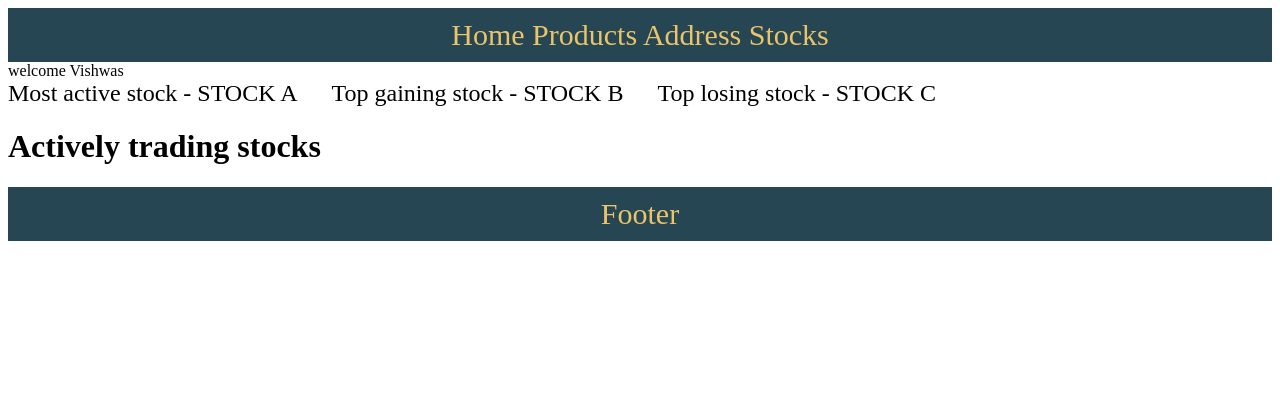
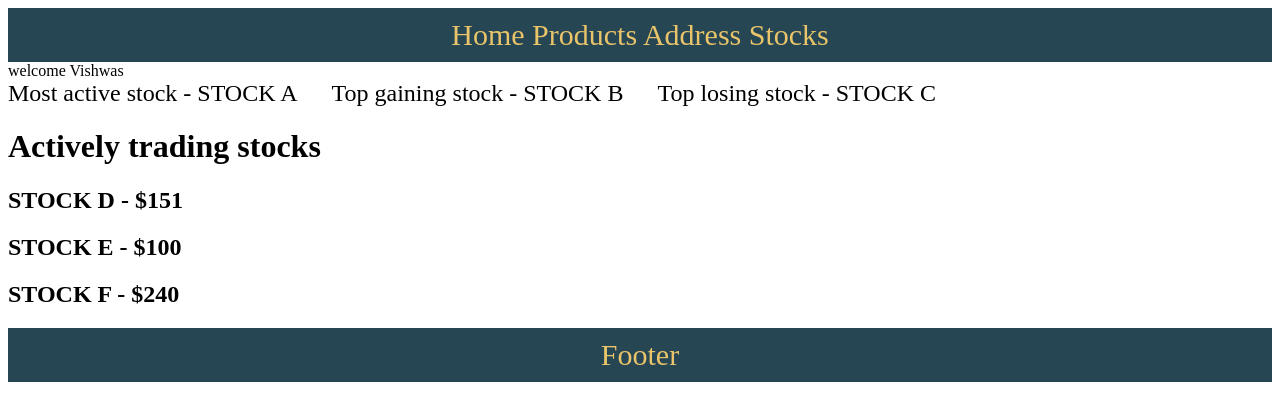
Before and after one commit to surtich/sveltekit-2024, a SvelteKit app: page /stocks in a window 1280 px wide. Shown: the top 420 px of the page. Built offline with nearby package versions, Linux system fonts and the light colour scheme; data requests are answered from the project's data file.

Commit message:
Se continua preparando el ejercicio sobre /stocks. +page.js carga los precios actuales y +page.svelte muestra los stocks con sus precios.

```diff
--- /dev/null
+++ b/src/routes/stocks/+page.js
@@ -0,0 +1,6 @@
+export const load = async (loadEvent) => {
+	const { fetch } = loadEvent;
+	const response = await fetch('http://localhost:4000/stocks');
+	const stocks = await response.json();
+	return { stocks };
+};
--- a/src/routes/stocks/+page.svelte
+++ b/src/routes/stocks/+page.svelte
@@ -1 +1,9 @@
+<script>
+	export let data;
+</script>
+
 <h1>Actively trading stocks</h1>
+
+{#each data.stocks as stock}
+	<h2>{stock.symbol} - ${stock.price}</h2>
+{/each}
```
